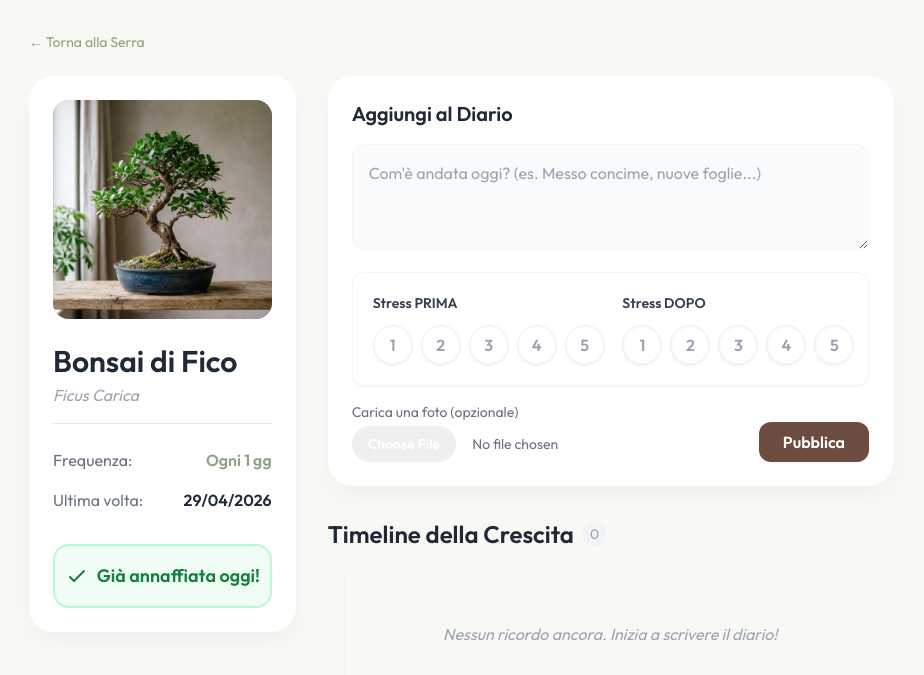
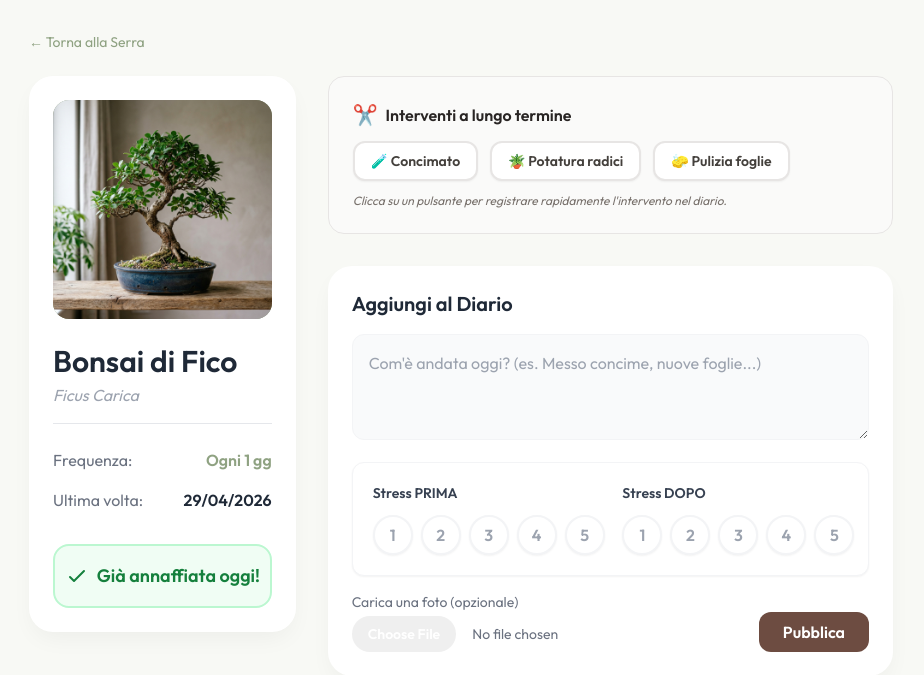
Before and after one commit to mietta-ux/piante, a Flask app: page /plant/1 in a window 1280 px wide. Shown: the part 65-740 px from the top of the page, without its empty margins (179-1103 px from the left). Run offline with Flask 3, Linux system fonts and the light colour scheme; data comes from the database, SQL or seed files in the repository; data that the repository does not hold is empty; some libraries are stand-ins or nearby versions.

Commit message:
Aggiunti pulsanti di intervento rapido per Bonsai

```diff
--- a/app.py
+++ b/app.py
@@ -143,6 +143,17 @@ def add_note(id):
         flash('Nota aggiunta al diario con successo!', 'success')
     return redirect(url_for('plant_detail', id=id))
 
+@app.route('/plant/<int:id>/quick_action', methods=['POST'])
+def quick_action(id):
+    plant = Plant.query.get_or_404(id)
+    action = request.form.get('action')
+    if action:
+        note = DiaryNote(content=f"🛠 Intervento a lungo termine: {action}", plant_id=plant.id)
+        db.session.add(note)
+        db.session.commit()
+        flash(f'Intervento "{action}" registrato nel diario!', 'success')
+    return redirect(url_for('plant_detail', id=id))
+
 @app.route('/note/<int:note_id>/delete', methods=['POST'])
 def delete_note(note_id):
     note = DiaryNote.query.get_or_404(note_id)
--- a/templates/plant_detail.html
+++ b/templates/plant_detail.html
@@ -100,6 +100,36 @@
 
     <!-- Diary and Timeline -->
     <div class="md:col-span-2">
+        {% if 'Bonsai' in plant.name %}
+        <!-- Interventi Rapidi Bonsai -->
+        <div class="mb-8 p-6 bg-stone-50 rounded-2xl border border-stone-200">
+            <h3 class="font-bold text-stone-800 mb-3 flex items-center gap-2">
+                <span class="text-xl">✂️</span> Interventi a lungo termine
+            </h3>
+            <div class="flex flex-wrap gap-3">
+                <form action="{{ url_for('quick_action', id=plant.id) }}" method="POST" class="inline">
+                    <input type="hidden" name="action" value="Concimato">
+                    <button type="submit" class="bg-white border-2 border-stone-200 text-stone-700 px-4 py-2 rounded-xl text-sm font-bold hover:bg-stone-100 hover:border-stone-300 transition-all shadow-sm flex items-center gap-2">
+                        🧪 Concimato
+                    </button>
+                </form>
+                <form action="{{ url_for('quick_action', id=plant.id) }}" method="POST" class="inline">
+                    <input type="hidden" name="action" value="Potatura radici">
+                    <button type="submit" class="bg-white border-2 border-stone-200 text-stone-700 px-4 py-2 rounded-xl text-sm font-bold hover:bg-stone-100 hover:border-stone-300 transition-all shadow-sm flex items-center gap-2">
+                        🪴 Potatura radici
+                    </button>
+                </form>
+                <form action="{{ url_for('quick_action', id=plant.id) }}" method="POST" class="inline">
+                    <input type="hidden" name="action" value="Pulizia foglie">
+                    <button type="submit" class="bg-white border-2 border-stone-200 text-stone-700 px-4 py-2 rounded-xl text-sm font-bold hover:bg-stone-100 hover:border-stone-300 transition-all shadow-sm flex items-center gap-2">
+                        🧽 Pulizia foglie
+                    </button>
+                </form>
+            </div>
+            <p class="text-xs text-stone-500 mt-3 italic">Clicca su un pulsante per registrare rapidamente l'intervento nel diario.</p>
+        </div>
+        {% endif %}
+
         <!-- Add Entry -->
         <div class="card p-6 mb-8">
             <h3 class="text-xl font-bold mb-4">Aggiungi al Diario</h3>
```
